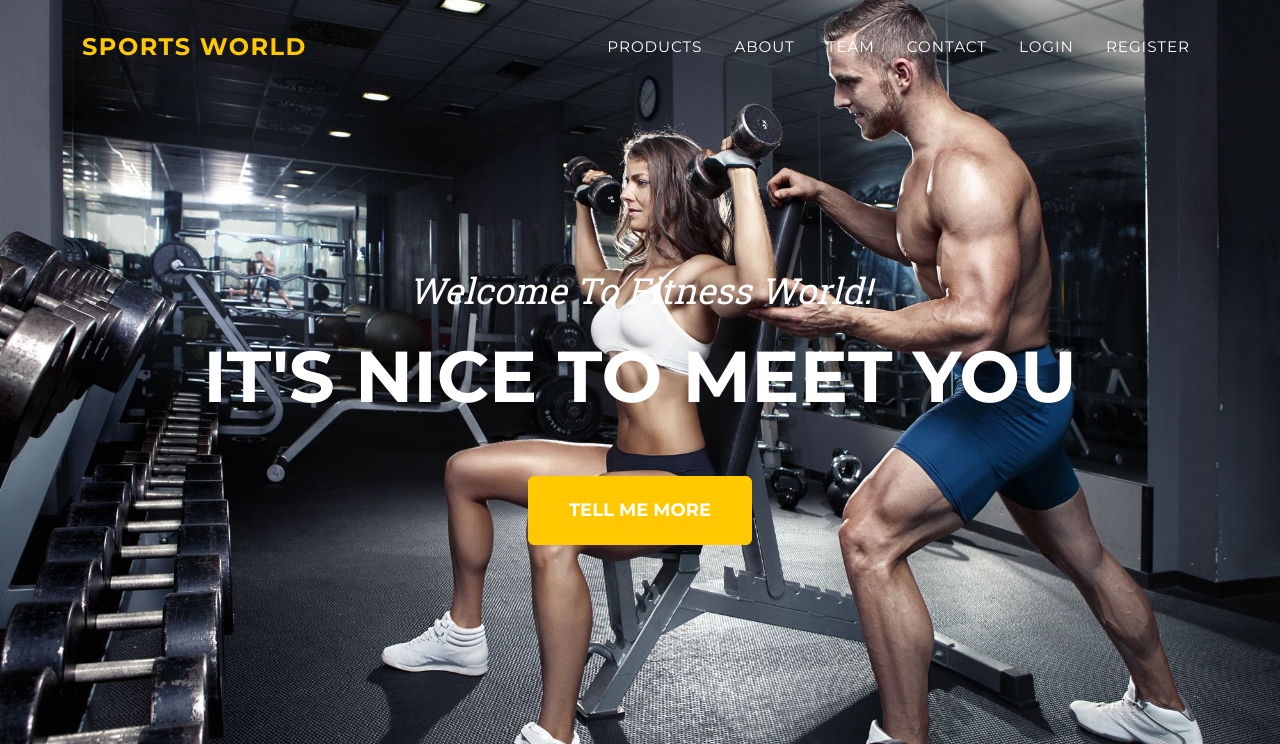
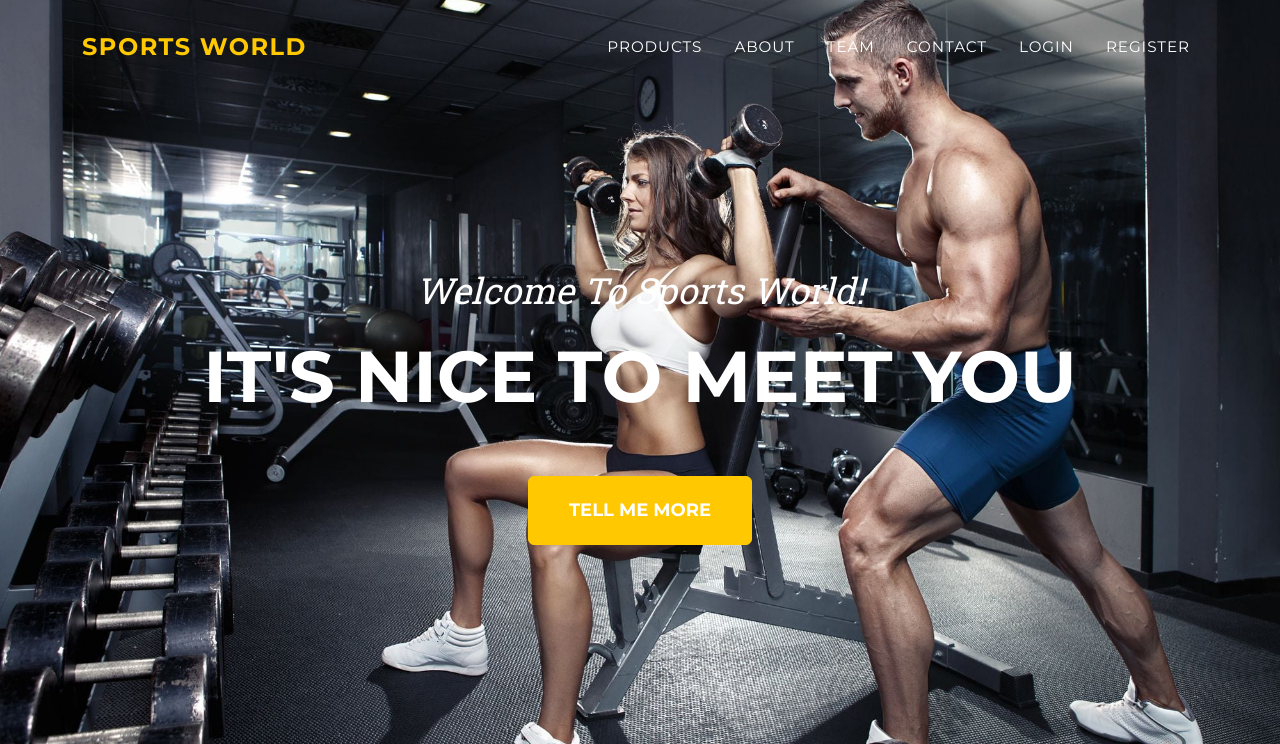
Before and after one commit to TjDimitrov/MySupplementShop, a Django app: page / in a window 1280 px wide. Shown: the top 744 px of the page. Run offline with Django 4.2, Linux system fonts and the light colour scheme; some libraries are stand-ins or nearby versions.

Commit message:
Update homepage.html

```diff
--- a/templates/homepage.html
+++ b/templates/homepage.html
@@ -3,7 +3,7 @@
 {% block page_content %}
         <header class="masthead">
             <div class="container">
-                <div class="masthead-subheading">Welcome To Fitness World!</div>
+                <div class="masthead-subheading">Welcome To Sports World!</div>
                 <div class="masthead-heading text-uppercase">It's Nice To Meet You</div>
                 <a class="btn btn-primary btn-xl text-uppercase" href="#services">Tell Me More</a>
             </div>
```
